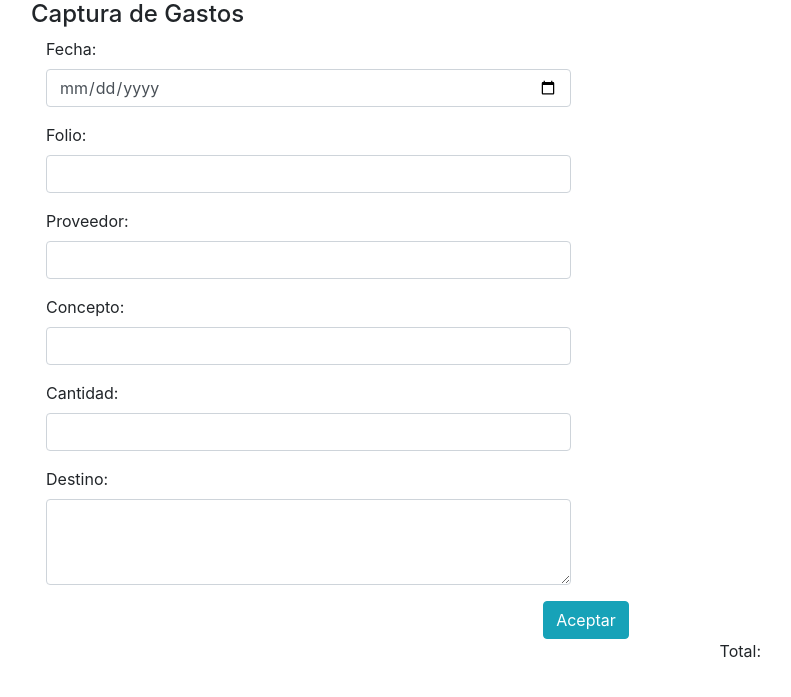
After one commit to Ricardo432/ReportePagos, a PHP site: page /reporteGastos.php in a window 1280 px wide. The commit adds this page. Shown: the top 697 px of the page, without its empty margins (54-845 px from the left). Run offline with PHP 8.4, Linux system fonts and the light colour scheme; some libraries are stand-ins or nearby versions.

Commit message:
Captura de gasto y correccion de correo

```diff
--- a/rechazo.php
+++ b/rechazo.php
@@ -44,6 +44,7 @@ $mail->Subject = 'Reporte de Pago Rechazado';
 //Replace the plain text body with one created manually
 $mail->AltBody = 'This is a plain-text message body';
 $body = "Reporte Rechazado por Motivo: ".$comenta;
+$body.="<br><br>Este correo es exclusivo para el envio de comprobantes para cualquier aclaraci&#243;n o duda comuniquese con el administrador del Fraccionamiento o a asociacioncolonos@hotmail.com";
 $mail->Body = $body;
 //Attach an image file
 //$mail->addAttachment('images/phpmailer_mini.png');
--- /dev/null
+++ b/reporteGastos.php
@@ -0,0 +1,66 @@
+<!DOCTYPE html>
+<html>
+<head>
+	<title>Reporte de Gasto</title>
+		<meta charset="utf-8">
+
+  <meta name="viewport" content="width=device-width, initial-scale=1">
+  <link rel="stylesheet" href="bower_components/bootstrap/dist/css/bootstrap.min.css">
+  <script src="https://ajax.googleapis.com/ajax/libs/jquery/3.2.0/jquery.min.js"></script>
+  <script src="bower_components/bootstrap/dist/js/bootstrap.min.js"></script>
+</head>
+<body>
+<div class="container">
+<div class="page-header">
+	<h4>Captura de Gastos</h4>
+</div>
+<form class="form-horizontal" method="post" action="gastos.php">
+	<div class="form-group">
+		<label class="col-sm-2 control-label">Fecha:</label>
+		<div class="col-sm-6">
+			<input type="date" name="fecha" class="form-control">
+		</div>
+	</div>
+	<div class="form-group">
+		<label class="col-sm-2 control-label">Folio:</label>
+		<div class="col-sm-6">
+			<input type="text" name="factura" class="form-control">
+		</div>
+	</div>
+	<div class="form-group">
+		<label class="col-sm-2 control-label">Proveedor:</label>
+		<div class="col-sm-6">
+			<input type="text" name="empresa" class="form-control">
+		</div>
+	</div>
+	<div class="form-group">
+		<label class="col-sm-2 control-label">Concepto:</label>
+		<div class="col-sm-6">
+			<input type="text" name="concepto" class="form-control">
+		</div>
+	</div>
+	<div class="form-group">
+		<label class="col-sm-2 control-label">Cantidad:</label>
+		<div class="col-sm-6">
+			<input type="text" name="cantidad" class="form-control">
+		</div>
+	</div>
+	<div class="form-group">
+		<label class="col-sm-2 control-label">Destino:</label>
+		<div class="col-sm-6">
+			<textarea class="form-control" rows="3" id="destino" name="destino"></textarea>
+		</div>
+	</div>
+
+
+	<center><button type="submit" class="btn btn-info">Aceptar</button></center>
+</form>
+	<div class="row">
+		<div class="col-sm-8" style="text-align: right;">Total: </div>
+	</div>
+	<div class="table-responsive">
+
+	</div>
+</div>
+</body>
+</html>
--- a/ver.php
+++ b/ver.php
@@ -43,7 +43,7 @@ $mail->Subject = 'Comprobante de Pago Fraccionaminto El Country';
 //$mail->msgHTML(file_get_contents('contents.html'), dirname(__FILE__));
 //Replace the plain text body with one created manually
 $mail->AltBody = 'This is a plain-text message body';
-$body = "Pulse <a href='http://countryvillahermosa.org/pdf.php?id=$id'>aqui</a> para descargar su Comprobante de Pago: ";
+$body = "Pulse <a href='http://countryvillahermosa.org/pdf.php?id=$id'>aqui</a> para descargar su Comprobante de Pago<br><br>Este correo es exclusivo para el envio de comprobantes para cualquier aclaraci&#243;n o duda comuniquese con el administrador del Fraccionamiento o a asociacioncolonos@hotmail.com ";
 $mail->Body = $body;
 //Attach an image file
 //$mail->addAttachment('images/phpmailer_mini.png');
```
Also changed, not shown: admin.php (+8 -1 lines), gastos.php (added, +11 -0 lines), reportePago.php (+4 -4 lines).
